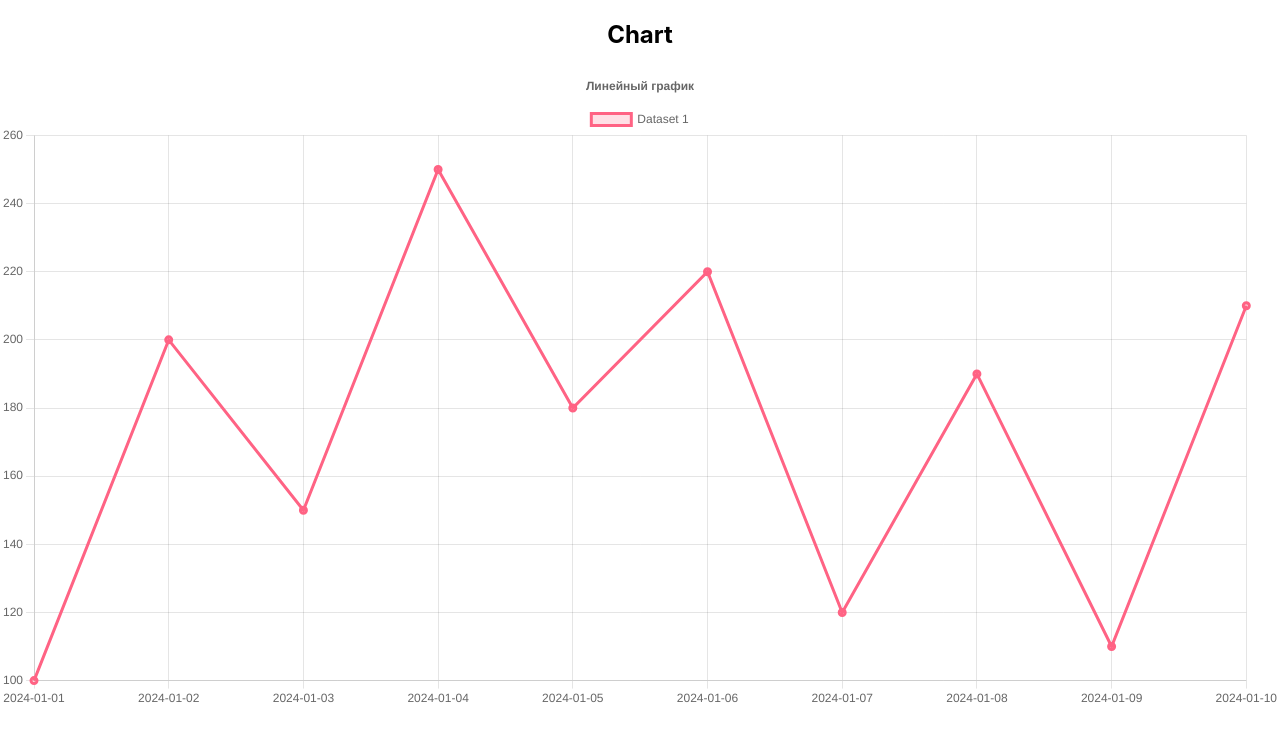
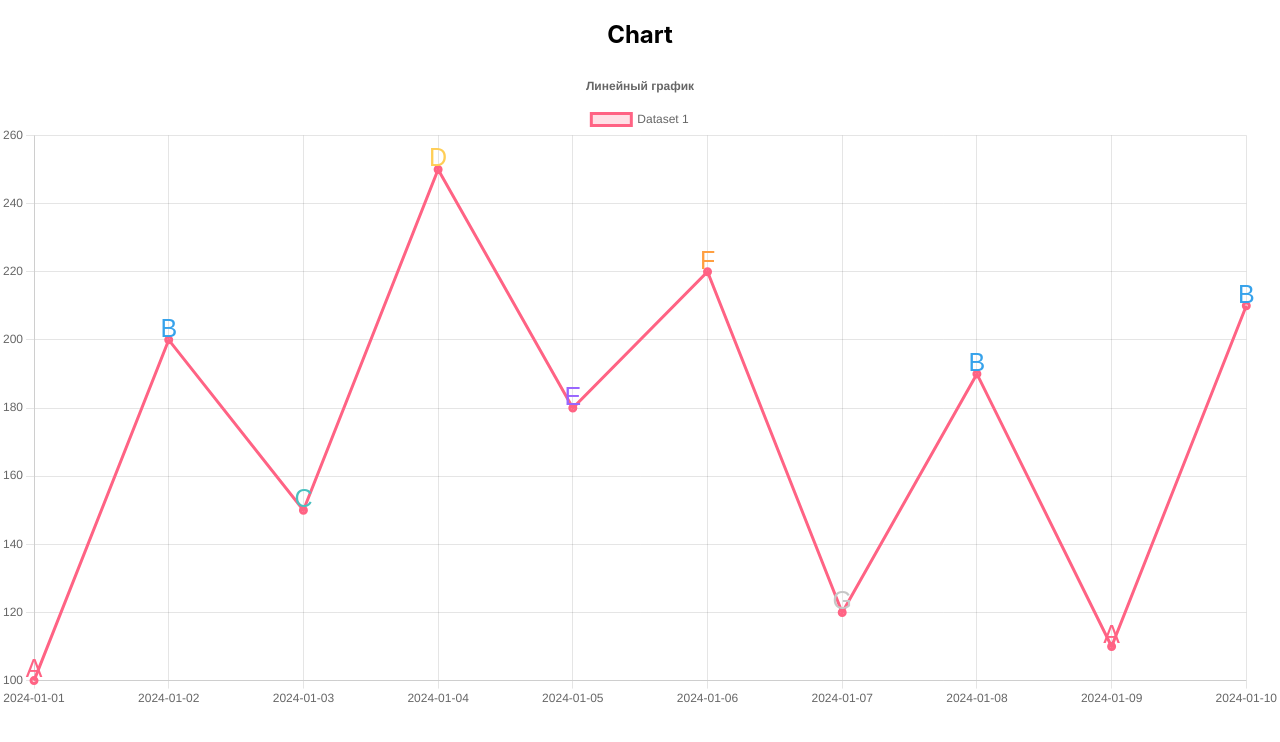
Before and after one commit to garold664/react-charts, a React (Create React App) app: page / in a window 1280 px wide. Shown: the top 742 px of the page. Built offline with nearby package versions, Linux system fonts and the light colour scheme.

Commit message:
show category labels

```diff
--- a/src/App.jsx
+++ b/src/App.jsx
@@ -25,17 +25,19 @@ function App() {
         backgroundColor: 'rgba(255, 99, 132, 0.2)',
         borderColor: 'rgba(255, 99, 132, 1)',
         borderWidth: 3,
+        categories: categories,
       },
     ],
-    categories,
   };
+
+  // console.log(transformedData);
 
   const content = isLoading ? (
     'Loading...'
   ) : error ? (
     'Error'
   ) : (
-    <LineChart data={transformedData} />
+    <LineChart data={transformedData} categories={categories} />
   );
   return <div className="App">{content}</div>;
 }
--- a/src/components/LineChart.jsx
+++ b/src/components/LineChart.jsx
@@ -20,8 +20,19 @@ ChartJS.register(
   Tooltip,
   Legend
 );
+const categoryColors = {
+  A: 'rgba(255, 99, 132, 1)',
+  B: 'rgba(54, 162, 235, 1)',
+  C: 'rgba(75, 192, 192, 1)',
+  D: 'rgba(255, 206, 86, 1)',
+  E: 'rgba(153, 102, 255, 1)',
+  F: 'rgba(255, 159, 64, 1)',
+  G: 'rgba(199, 199, 199, 1)',
+};
 
 export default function LineChart({ data }) {
+  console.log(data);
+
   const options = {
     responsive: true,
     plugins: {
@@ -36,19 +47,50 @@ export default function LineChart({ data }) {
         callbacks: {
           label: function (context) {
             const index = context.dataIndex;
-            const category = data.categories[index];
+            const category = data.datasets[0].categories[index];
             const value = context.raw;
             return `Category: ${category}, Value: ${value}`;
           },
         },
       },
+      customLabels: {
+        id: 'categoryLabels',
+        afterDatasetsDraw(chart, args, options) {
+          const {
+            ctx,
+            chartArea: { top, bottom, left, right },
+            scales,
+          } = chart;
+          const dataset = chart.data.datasets[0];
+          const meta = chart.getDatasetMeta(0);
+
+          ctx.save();
+          meta.data.forEach((dataPoint, index) => {
+            const { x, y } = dataPoint.tooltipPosition();
+            const category = dataset.categories[index];
+            console.log(dataset.categories);
+
+            ctx.font = '25px Arial';
+            ctx.fillStyle = categoryColors[category] || 'black';
+            ctx.textAlign = 'center';
+            ctx.fillText(category, x, y - 10); // Positioning above the point
+          });
+          ctx.restore();
+        },
+      },
     },
   };
+
   return (
     <div>
       <h2>Chart</h2>
-
-      <Line data={data} options={options} />
+      {options && (
+        <Line
+          data={data}
+          options={options}
+          plugins={[options.plugins.customLabels]}
+        />
+      )}
     </div>
   );
 }
```
